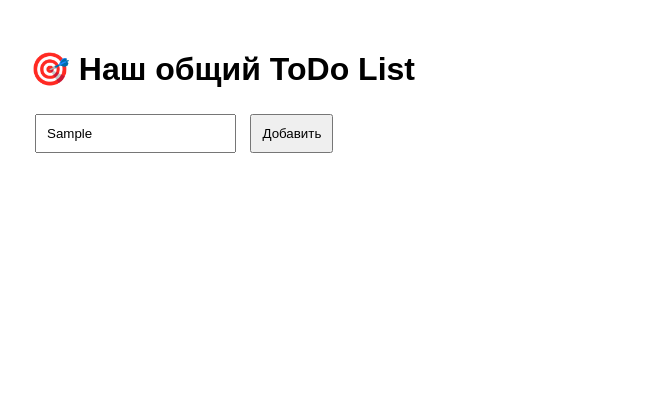
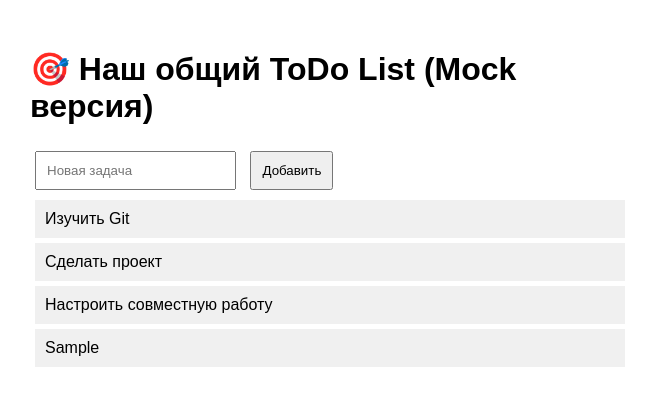
Before and after one commit to lagerzari-prog/project, a plain HTML site: page frontend/index.html in a window 1280 px wide. Both pictures are taken after typing "Sample" into the empty fields and a click on the button "Добавить". Shown: the whole page, without its empty margins (310-966 px from the left). Drawn offline with Linux system fonts and the light colour scheme; no server answers.

Commit message:
боновил файл index

```diff
--- a/frontend/index.html
+++ b/frontend/index.html
@@ -1,7 +1,8 @@
 <!DOCTYPE html>
 <html>
 <head>
-    <meta charset="UTF-8">    <title>Наш ToDo List</title>
+	<meta charset="UTF-8">
+    <title>Наш ToDo List</title>
     <style>
         body { font-family: Arial; max-width: 600px; margin: 50px auto; }
         .task { padding: 10px; margin: 5px; background: #f0f0f0; }
@@ -9,7 +10,7 @@
     </style>
 </head>
 <body>
-    <h1>🎯 Наш общий ToDo List</h1>
+    <h1>🎯 Наш общий ToDo List (Mock версия)</h1>
 
     <div>
         <input type="text" id="taskInput" placeholder="Новая задача">
@@ -19,41 +20,24 @@
     <div id="tasks"></div>
 
     <script>
-        const API_URL = 'https://46e316b0ad5ee07e84609837b325834e.serveo.net';
+        let tasks = ['Изучить Git', 'Сделать проект', 'Настроить совместную работу'];
 
-        // Загружаем задачи при загрузке страницы
-        loadTasks();
+        // Показываем задачи при загрузке
+        displayTasks();
 
-        async function loadTasks() {
-            try {
-                const response = await fetch(API_URL);
-                const tasks = await response.json();
-                displayTasks(tasks);
-            } catch (error) {
-                console.error('Ошибка:', error);
-            }
-        }
-
-        async function addTask() {
+        function addTask() {
             const input = document.getElementById('taskInput');
             const task = input.value.trim();
 
             if (task) {
-                try {
-                    await fetch(API_URL, {
-                        method: 'POST',
-                        headers: { 'Content-Type': 'application/json' },
-                        body: JSON.stringify({ task })
-                    });
-                    input.value = '';
-                    loadTasks(); // Перезагружаем список
-                } catch (error) {
-                    console.error('Ошибка:', error);
-                }
+                tasks.push(task);
+                input.value = '';
+                displayTasks();
+                alert('Задача добавлена! (в реальном проекте сохранится на сервере)');
             }
         }
 
-        function displayTasks(tasks) {
+        function displayTasks() {
             const container = document.getElementById('tasks');
             container.innerHTML = tasks.map(task =>
                 `<div class="task">${task}</div>`
```
